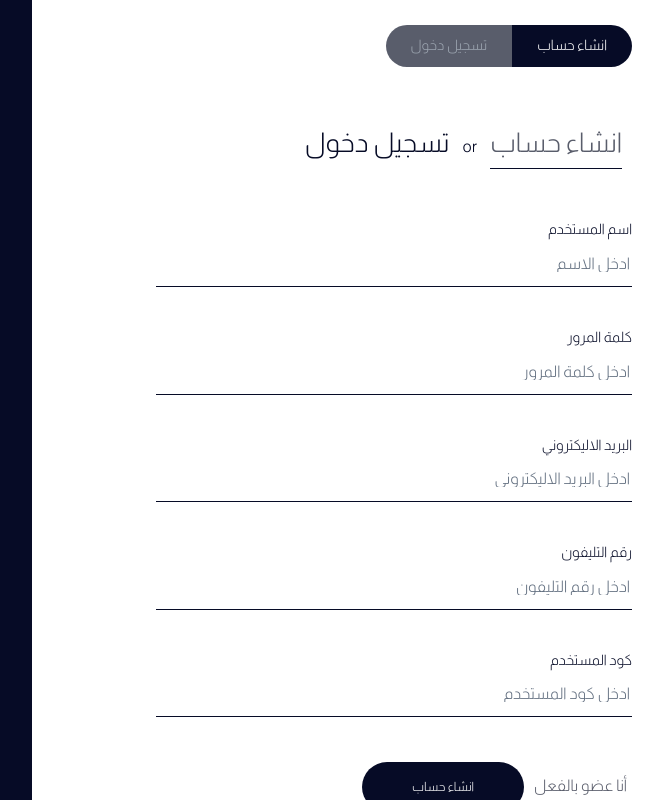
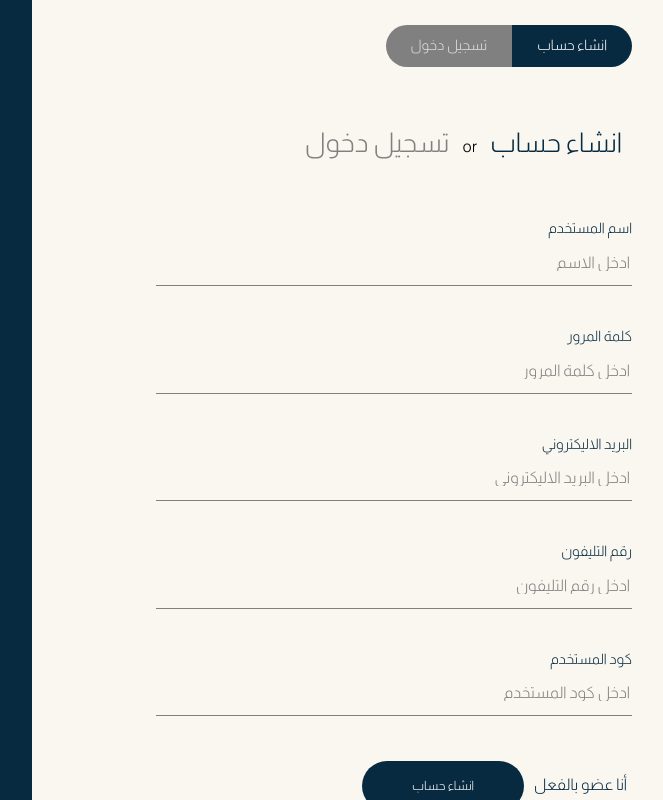
Before and after one commit to AbdelrahmanAyman7/blue-nile, a React (Create React App) app: page /Admin in a window 1280 px wide. Shown: the whole page, without its empty margins (608-1271 px from the left). Built offline with nearby package versions, Linux system fonts and the light colour scheme; a web font is replaced by a local one.

Commit message:
blue-nile

```diff
--- a/src/pages/Admin/Admin.js
+++ b/src/pages/Admin/Admin.js
@@ -8,7 +8,7 @@ import * as FaIcons from "react-icons/fa"; //Now i get access to all the icons
 import * as AiIcons from "react-icons/ai";
 import { IconContext } from "react-icons";
 import logo from '../../images/home.png';
-import { Slide } from "react-awesome-reveal";
+import { Zoom } from "react-awesome-reveal";
 
 var MyADMINS = []
 
@@ -119,6 +119,7 @@ const removeAdminsRegion = (id) => {
       <Fragment>
       <IconContext.Provider value={{ color: "#060b26", size:"1.3em"}}>
       <nav>
+
       <Link to="./boss" className = "homepageLink">
       <img className = "logo" src = {logo} alt = "title"></img>
       </Link>
@@ -154,8 +155,8 @@ const removeAdminsRegion = (id) => {
            </div>
 
           </div>
-
-          <Slide direction = {"up"} bottom cascade>
+          </nav>
+          <Zoom direction = {"out"} bottom cascade>
          <div className="container col-12">
        <div className="row">
          {AllData.map((allDataa,id) => (
@@ -175,8 +176,8 @@ const removeAdminsRegion = (id) => {
         ))}
          </div>
          </div>
-         </Slide>
-         </nav>
+         </Zoom>
+
          </IconContext.Provider>
       </Fragment>
     )
--- a/src/pages/Boss/Boss.css
+++ b/src/pages/Boss/Boss.css
@@ -22,7 +22,6 @@
 .menu-bars {
   margin-left: 2rem;
   font-size: 2rem;
-  background: white !important;
 }
 
 .nav-menu {
@@ -54,7 +53,7 @@
 
 .nav-text a {
   text-decoration: none;
-  color: #f5f5f5;
+  color: #072a40;
   font-size: 18px;
   width: 95%;
   height: 100%;
@@ -65,7 +64,8 @@
 }
 
 .nav-text a:hover {
-  background-color: #1a83ff;
+  background-color: #072a40;
+  color: white;
 }
 
 .nav-menu-items {
@@ -89,12 +89,16 @@ span {
 /* carousel */
 .d-block {
   height: 100vh;
+  width: 100%;
   border: none;
   border: 1px transparent;
   box-shadow: 10px 10px 5px #ccc;
   -moz-box-shadow: 10px 10px 5px #ccc;
   -webkit-box-shadow: 10px 10px 5px #ccc;
   -khtml-box-shadow: 10px 10px 5px #ccc;
+  background-position: center;
+  background-size: cover;
+  background-repeat: no-repeat;
 }
 .carousel-caption h2 {
   font-weight: 700;
@@ -171,6 +175,7 @@ span {
   }
   .d-block {
     height: 90vh;
+    width: 80vh;
     border: none;
     border: 1px transparent;
     box-shadow: 10px 10px 5px #ccc;
--- a/src/pages/Boss/Boss.js
+++ b/src/pages/Boss/Boss.js
@@ -34,7 +34,7 @@ const Boss = () => {
 
   return (
     <Fragment>
-      <IconContext.Provider value={{ color: "#060b26",size:"1.5em" }}>
+      <IconContext.Provider value={{ color: "#072a40",size:"1.5em" }}>
 
         {/* All the icons now are white */}
 
@@ -71,7 +71,7 @@ const Boss = () => {
         <Carousel fade>
         <Carousel.Item>
         <img
-          className = "d-block w-100"
+          className = "d-block "
           src= {heroImg1}
           alt=""
         />
@@ -86,7 +86,7 @@ const Boss = () => {
       </Carousel.Item>
       <Carousel.Item>
         <img
-          className = "d-block w-100"
+          className = "d-block "
           src= {heroImg2}
           alt=""
         />
@@ -100,7 +100,7 @@ const Boss = () => {
       </Carousel.Item>
       <Carousel.Item>
         <img
-          className = "d-block w-100"
+          className = "d-block"
           src= {heroImg3}
           alt=""
         />
--- a/src/pages/Engineers/Engineers.css
+++ b/src/pages/Engineers/Engineers.css
@@ -2,10 +2,17 @@
   display: flex;
   align-items: flex-start;
   justify-content: flex-start;
+  background-color: #f9f7f0;
 }
 .engLogo {
   width: 50px;
   height: 40px;
+}
+#engNav {
+  margin: 0;
+  padding: 0;
+  background-color: red !important;
+  height: 80ox;
 }
 
 @media (max-width: 800px) {
--- a/src/pages/Engineers/Engineers.js
+++ b/src/pages/Engineers/Engineers.js
@@ -6,7 +6,7 @@ import './Engineers.css'
 import img1 from "../../images/delfi-de-la-rua-vfzfavUZmfc-unsplash.jpg";
 import logo from '../../images/home.png';
 import { Link } from 'react-router-dom';
-import { Slide } from "react-awesome-reveal";
+import { Zoom } from "react-awesome-reveal";
 
 const Engineers = () => {
 
@@ -57,7 +57,7 @@ const Engineers = () => {
         </Link>
 
         </div>
-        <Slide direction = {"up"} bottom cascade>
+        <Zoom direction = {"out"} bottom cascade>
         <div className="container col-12">
         <div className="row">
         {engineers.map((Eng,id) => (
@@ -73,7 +73,7 @@ const Engineers = () => {
         ))}
         </div>
         </div>
-        </Slide>
+        </Zoom>
         </div>
         </nav>
        </Fragment>
--- a/src/pages/Form.css
+++ b/src/pages/Form.css
@@ -6,12 +6,12 @@
 
 .appAside {
   width: 50%;
-  background-color: #060b26;
+  background-color: #072a40;
 }
 
 .appForm {
   width: 50%;
-  background-color: #fff;
+  background-color: #f9f7f0;
   padding: 25px 40px;
   overflow: auto;
   text-align: right;
@@ -24,8 +24,8 @@
 }
 
 .pageSwitcherItem {
-  background-color: #595d6b;
-  color: #9da6b1;
+  background-color: gray;
+  color: rgba(255, 255, 255, 0.747);
   padding: 10px 25px;
   cursor: pointer;
   font-size: 0.9em;
@@ -36,10 +36,15 @@
 }
 
 .pageSwitcherItem-active {
-  background-color: #060b26;
+  background-color: #072a40;
   color: white;
 }
-
+.pageSwitcherItem-active:hover {
+  color: #18b7be;
+}
+.pageSwitcherItem:hover {
+  color: #18b7be;
+}
 .pageSwitcherItem:first-child {
   border-top-left-radius: 25px;
   border-bottom-left-radius: 25px;
@@ -54,15 +59,15 @@
 }
 
 .formTitle {
-  color: #060b26;
+  color: black;
   font-weight: 300;
   margin-bottom: 50px;
 }
 .formTitleLink:hover {
-  color: #285aeb;
+  color: #18b7be;
 }
 .formTitleLink {
-  color: #060b26;
+  color: gray;
   text-decoration: none;
   display: inline-block;
   font-size: 1.7em;
@@ -75,8 +80,7 @@
 }
 
 .formTitleLink-active {
-  color: #595d6b;
-  border-bottom: 1px solid #060b26;
+  color: #072a40;
 }
 
 .formField {
@@ -87,15 +91,15 @@
   display: block;
   text-transform: uppercase;
   font-size: 0.9em;
-  color: #060b26;
+  color: #072a40;
 }
 .formFieldInput {
   width: 85%;
   background-color: transparent;
   border: none;
-  color: #060b26;
+  color: #072a40;
   outline: none;
-  border-bottom: 1px solid #060b26;
+  border-bottom: 1px solid gray;
   font-size: 1em;
   font-weight: 300;
   padding-bottom: 10px;
@@ -104,11 +108,11 @@
 }
 
 .formFieldInput::placeholder {
-  color: #616e7f;
+  color: gray;
 }
 
 .formFieldButton {
-  background-color: #060b26;
+  background-color: #072a40;
   color: white;
   border: none;
   outline: none;
@@ -119,32 +123,14 @@
 }
 
 .formFieldLink {
-  color: #595d6b;
+  color: #072a40;
   text-decoration: none;
   display: inline-block;
-  border-bottom: 1.5px solid #060b26;
   padding-bottom: 5px;
   padding: 5px;
 }
-
-.formFieldCheckboxLabel {
-  color: white;
-  font-size: 0.9em;
-}
-
-.formFieldCheckbox {
-  position: relative;
-  top: 1.5px;
-}
-
-.formFieldTermsLink {
-  color: white;
-  border-bottom: 1px solid #9cc3d5ff;
-  text-decoration: none;
-  display: inline-block;
-  padding-bottom: 2px;
-  margin-left: 5px;
-  padding: 10px;
+.formFieldLink:hover {
+  color: #18b7be;
 }
 
 @media (max-width: 800px) {
@@ -160,7 +146,7 @@
 
   .appForm {
     width: 100%;
-    background-color: #fff;
+    background-color: #f9f7f0;
     padding: 25px 40px;
     overflow: auto;
   }
--- a/src/pages/Regions/Regions.css
+++ b/src/pages/Regions/Regions.css
@@ -7,7 +7,10 @@
   display: flex;
   align-items: center;
   justify-content: space-around;
+  background-color: #f9f7f0;
+  height: 80px;
 }
+
 .logo {
   width: 40px;
   height: 35px;
@@ -33,7 +36,7 @@
 }
 .addRegionBtn {
   padding: 5px 25px;
-  background-color: #060b26;
+  background-color: #072a40;
   color: white;
   border: none;
   border-radius: 10px;
@@ -82,7 +85,7 @@
 }
 .card-title {
   font-size: medium;
-  color: rgb(0, 0, 0);
+  color: #072a40;
 }
 
 /* .myDetails {
@@ -151,7 +154,7 @@
   }
   .addRegionInput input {
     border: none;
-    border-radius: 5px;
+    border-radius: 2px;
     cursor: pointer;
     background-color: #dddddd;
     color: black;
@@ -163,11 +166,11 @@
     display: block;
     position: relative;
     float: right;
-    background: #060b26;
+    background: #072a40;
     padding: 1px 4px;
     text-decoration: none;
     white-space: nowrap;
-    color: #fff;
+    color: white;
   }
   .logo {
     width: 25px;
--- a/src/pages/Regions/Regions.js
+++ b/src/pages/Regions/Regions.js
@@ -6,7 +6,7 @@ import './Regions.css'
 import img1 from "../../images/delfi-de-la-rua-vfzfavUZmfc-unsplash.jpg";
 import logo from '../../images/home.png';
 import { Link } from 'react-router-dom';
-import { Slide } from "react-awesome-reveal";
+import { Zoom } from "react-awesome-reveal";
 
 const Regions = () => {
 
@@ -78,7 +78,7 @@ const Regions = () => {
         <button className = "addRegionBtn" onClick = {(e) => addRegions(e)}>اضف منطقة</button>
         </div>
         </div>
-        <Slide direction = {"up"} bottom cascade>
+        <Zoom direction = {"out"} bottom cascade>
         <div className="container col-12">
         <div className="row">
 
@@ -97,7 +97,7 @@ const Regions = () => {
 
         </div>
         </div>
-        </Slide>
+        </Zoom>
         </div>
         </nav>
        </Fragment>
--- a/src/pages/Statics/Statics.css
+++ b/src/pages/Statics/Statics.css
@@ -1,5 +1,6 @@
 :root {
-  --navBg: #060b26;
+  --navBg: #f9f7f0;
+  list-style: none;
 }
 
 .navbar {
@@ -43,7 +44,7 @@
 
 .nav-text a {
   text-decoration: none;
-  color: #f5f5f5;
+  color: #072a40;
   font-size: 18px;
   width: 95%;
   height: 100%;
@@ -54,7 +55,8 @@
 }
 
 .nav-text a:hover {
-  background-color: #1a83ff;
+  background-color: #072a40;
+  color: white;
 }
 
 .nav-menu-items {
```
Also changed, not shown: src/pages/Admin/Admin.css (+13 -14 lines).
